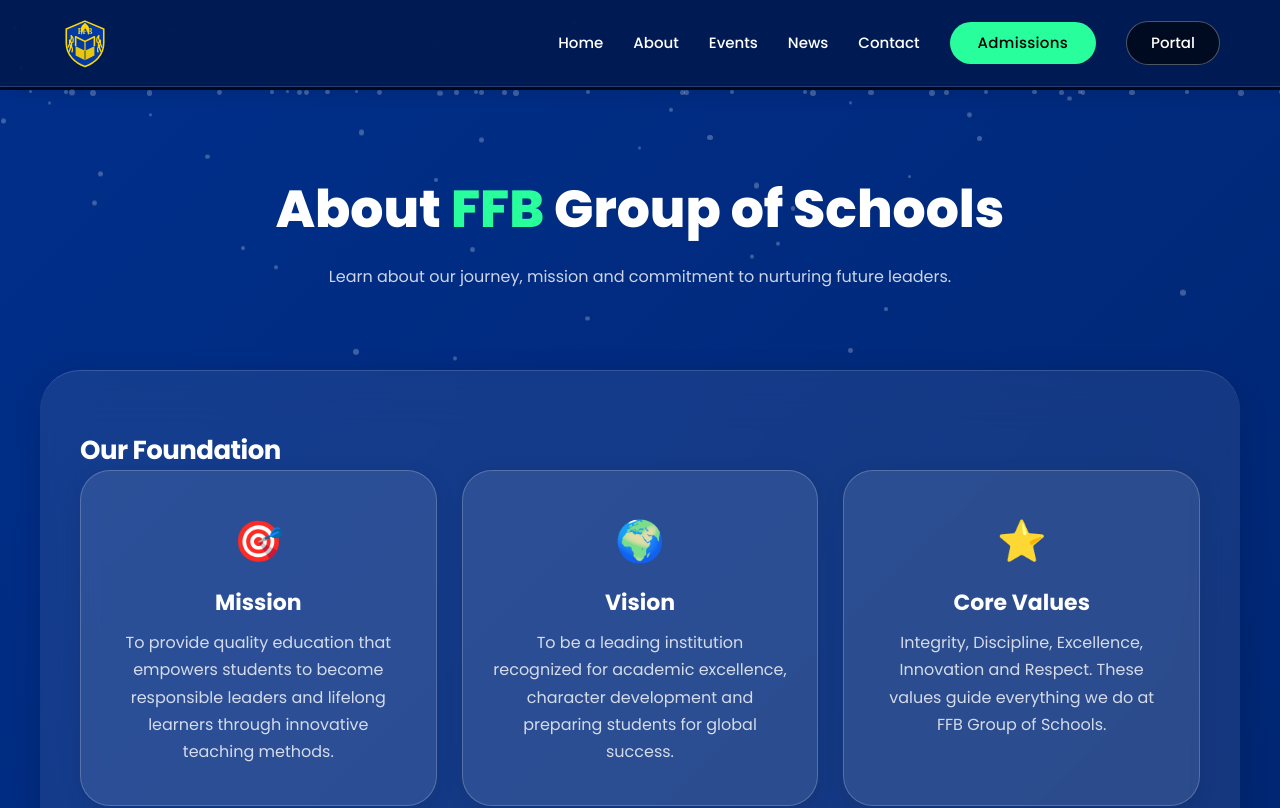
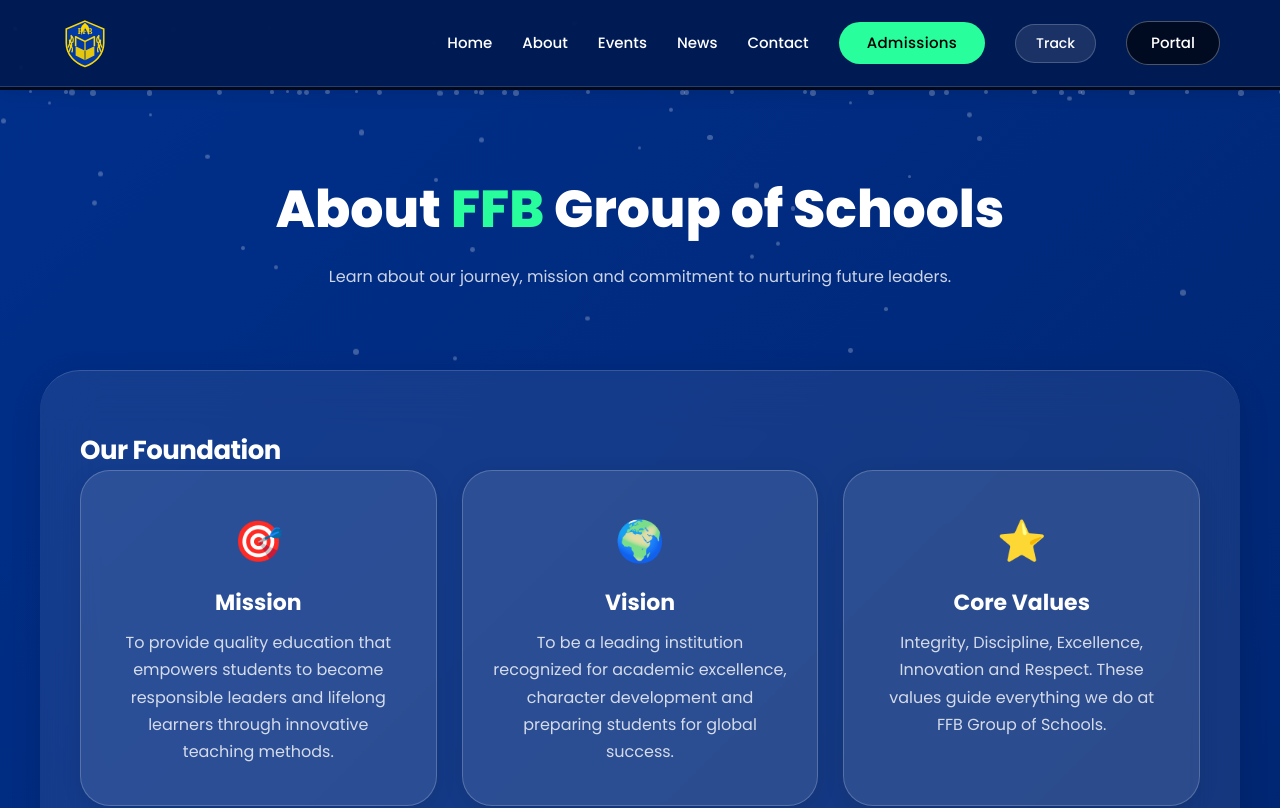
Before and after one commit to glorino/ffb-group-of-schools-erp, a Next.js app: page /about in a window 1280 px wide. Shown: the top 808 px of the page. Built offline with nearby package versions, Linux system fonts and the light colour scheme; no server answers.

Commit message:
Add Track Application button to header nav on all public pages

```diff
--- a/src/app/about/page.tsx
+++ b/src/app/about/page.tsx
@@ -51,6 +51,7 @@ export default function AboutPage() {
             <Link href="/news" style={{ color: "#ffffff" }}>News</Link>
             <Link href="/contact" style={{ color: "#ffffff" }}>Contact</Link>
             <Link href="/portal/apply" className="menu-btn apply-btn">Admissions</Link>
+            <Link href="/portal/track" className="menu-btn" style={{ color: "#ffffff", background: "rgba(255,255,255,0.1)", border: "1px solid rgba(255,255,255,0.2)", borderRadius: "24px", padding: "8px 20px", fontSize: "14px", fontWeight: 500, textDecoration: "none" }}>Track</Link>
             <Link href="/auth/login" className="menu-btn portal-btn" style={{ color: "#ffffff" }}>Portal</Link>
           </div>
           <div className="hamburger" onClick={() => setMobileMenuOpen(!mobileMenuOpen)}>
--- a/src/app/contact/page.tsx
+++ b/src/app/contact/page.tsx
@@ -56,6 +56,7 @@ export default function ContactPage() {
             <Link href="/news">News</Link>
             <Link href="/contact" className="active">Contact</Link>
             <Link href="/portal/apply" className="menu-btn apply-btn">Admissions</Link>
+            <Link href="/portal/track" className="menu-btn" style={{ color: "#ffffff", background: "rgba(255,255,255,0.1)", border: "1px solid rgba(255,255,255,0.2)", borderRadius: "24px", padding: "8px 20px", fontSize: "14px", fontWeight: 500, textDecoration: "none" }}>Track</Link>
             <Link href="/auth/login" className="menu-btn portal-btn" style={{ color: "#ffffff" }}>Portal</Link>
           </div>
           <div className="hamburger" onClick={() => setMobileMenuOpen(!mobileMenuOpen)}>
--- a/src/app/events/page.tsx
+++ b/src/app/events/page.tsx
@@ -87,6 +87,7 @@ export default function EventsPage() {
             <Link href="/news" style={{ color: "#ffffff" }}>News</Link>
             <Link href="/contact" style={{ color: "#ffffff" }}>Contact</Link>
             <Link href="/portal/apply" className="menu-btn apply-btn">Admissions</Link>
+            <Link href="/portal/track" className="menu-btn" style={{ color: "#ffffff", background: "rgba(255,255,255,0.1)", border: "1px solid rgba(255,255,255,0.2)", borderRadius: "24px", padding: "8px 20px", fontSize: "14px", fontWeight: 500, textDecoration: "none" }}>Track</Link>
             <Link href="/auth/login" className="menu-btn portal-btn" style={{ color: "#ffffff" }}>Portal</Link>
           </div>
           <div className="hamburger" onClick={() => setMobileMenuOpen(!mobileMenuOpen)}>
--- a/src/app/news/page.tsx
+++ b/src/app/news/page.tsx
@@ -47,6 +47,7 @@ export default function NewsPage() {
             <Link href="/news" className="active" style={{ color: "#ffffff" }}>News</Link>
             <Link href="/contact" style={{ color: "#ffffff" }}>Contact</Link>
             <Link href="/portal/apply" className="menu-btn apply-btn">Admissions</Link>
+            <Link href="/portal/track" className="menu-btn" style={{ color: "#ffffff", background: "rgba(255,255,255,0.1)", border: "1px solid rgba(255,255,255,0.2)", borderRadius: "24px", padding: "8px 20px", fontSize: "14px", fontWeight: 500, textDecoration: "none" }}>Track</Link>
             <Link href="/auth/login" className="menu-btn portal-btn" style={{ color: "#ffffff" }}>Portal</Link>
           </div>
           <div className="hamburger" onClick={() => setMobileMenuOpen(!mobileMenuOpen)}>
--- a/src/app/page.tsx
+++ b/src/app/page.tsx
@@ -177,6 +177,7 @@ export default function LandingPage() {
             <Link href="/news">News</Link>
             <Link href="/contact">Contact</Link>
             <Link href="/portal/apply" className="menu-btn apply-btn" style={{ color: "#000000" }}>Admissions</Link>
+            <Link href="/portal/track" className="menu-btn" style={{ color: "#ffffff", background: "rgba(255,255,255,0.1)", border: "1px solid rgba(255,255,255,0.2)", borderRadius: "24px", padding: "8px 20px", fontSize: "14px", fontWeight: 500, textDecoration: "none" }}>Track</Link>
             <Link href="/auth/login" className="menu-btn portal-btn">Portal</Link>
           </div>
           <div className="hamburger" onClick={() => setMobileMenuOpen(!mobileMenuOpen)}>
--- a/src/app/portal/apply/page.tsx
+++ b/src/app/portal/apply/page.tsx
@@ -276,6 +276,7 @@ export default function ApplyPage() {
           <div className={`nav-links ${mobileMenuOpen ? "active" : ""}`}>
             <Link href="/">Home</Link>
             <Link href="/portal/apply" className="menu-btn apply-btn">Admissions</Link>
+            <Link href="/portal/track" className="menu-btn apply-btn" style={{ color: "#ffffff" }}>Track Application</Link>
             <Link href="/auth/login" className="menu-btn portal-btn" style={{ color: "#ffffff" }}>Portal</Link>
           </div>
           <div className="hamburger" onClick={() => setMobileMenuOpen(!mobileMenuOpen)}>
```
